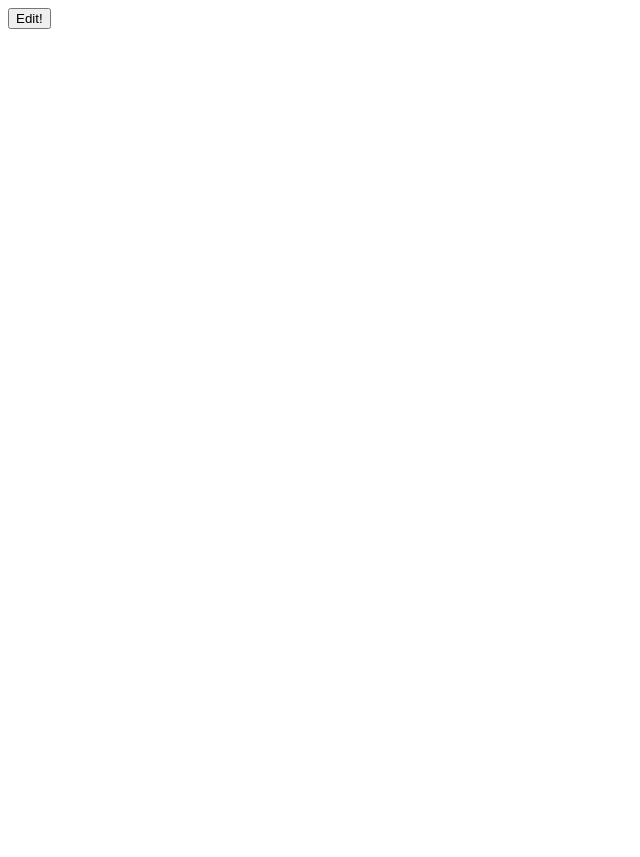
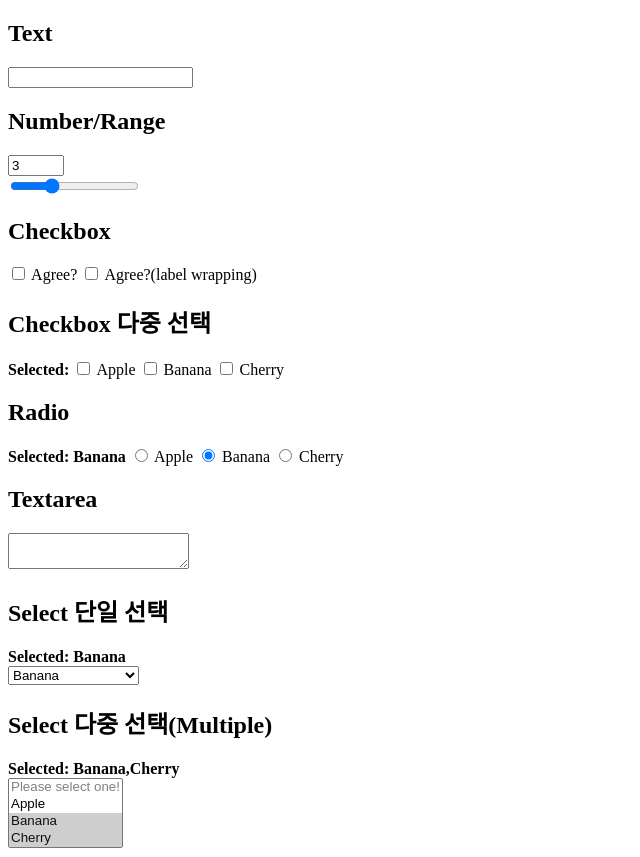
Before and after one commit to ChoJinmok/svelte-test, a Svelte app: page / in a window 1280 px wide. Shown: the whole page, without its empty margins (0-640 px from the left). Before the commit the page ends 800 px from the top, so only its background shows below. Built offline with nearby package versions, Linux system fonts and the light colour scheme.

Commit message:
Add: 요소 바인딩 / 2. 입력 요소 바인딩(Properties, group) 패턴 정리

```diff
--- a/src/App.svelte
+++ b/src/App.svelte
@@ -1,25 +1,154 @@
 <script lang="ts">
-  import { tick } from 'svelte';
-
-  let isShow = false;
-  // Svelte는 this 키워드를 일반요소에 바인딩해서 해당요소를 아래 처럼 직접 검색하지 않고 바로 참조할 수 있다.
-  let inputEl: HTMLInputElement;
-
-  async function toggle() {
-    isShow = !isShow;
-
-    // const inputEl = document.querySelector('input');
-    // querySelector나 querySelectorAll같이 해당 요소를 doc에서 검색하면
-    // 전체 돔을 한번 검색해야하기 때문에 성능이 떨어지게 된다.
-    // -> 검색보다 요소를 직접 바인딩해서 요소 가져오기!
-
-    await tick();
-
-    if (inputEl) inputEl.focus();
-  }
+  let text = '';
+  let number = 3;
+  let checked = false;
+  const fruits = ['Apple', 'Banana', 'Cherry'];
+  let selectedFruits = [];
+  let group = 'Banana';
+  let textarea = '';
+  let select = 'Banana';
+  let multipleSelect = ['Banana', 'Cherry'];
 </script>
 
-<button on:click={toggle}>Edit!</button>
-{#if isShow}
-  <input bind:this={inputEl} />
-{/if}
+<!-- let text = ''; -->
+<section>
+  <h2>Text</h2>
+  <input
+    type="text"
+    bind:value={text} />
+</section>
+
+<!-- let number = 3; -->
+<section>
+  <h2>Number/Range</h2>
+  <div>
+    <input
+      max="10"
+      min="0"
+      type="number"
+      bind:value={number} />
+  </div>
+  <div>
+    <input
+      max="10"
+      min="0"
+      type="range"
+      bind:value={number} />
+  </div>
+</section>
+
+<!-- let checked = false; -->
+<section>
+  <h2>Checkbox</h2>
+  <input
+    type="checkbox"
+    bind:checked /> Agree?
+  <label>
+    <input
+      type="checkbox"
+      bind:checked /> Agree?(label wrapping)
+  </label>
+</section>
+
+<!-- let fruits = ['Apple', 'Banana', 'Cherry']; -->
+<!-- let selectedFruits = []; -->
+<!--
+  group은 Svelte에서 제공하는 키워드
+  각각 체크박스에서 선택된 값이 바인딩된 group에 들어가게된다.
+  다중 선택을 하려면 전체 목록의 데이터와 선택된 데이터를 담아줄 수 있는 또 다른 목록 데이터가 필요
+-->
+<section>
+  <h2>Checkbox 다중 선택</h2>
+  <strong>Selected: {selectedFruits}</strong>
+  {#each fruits as fruit}
+    <label>
+      <input
+        type="checkbox"
+        value={fruit}
+        bind:group={selectedFruits} />
+      {fruit}
+    </label>
+  {/each}
+</section>
+
+<!-- let group = 'Banana'; -->
+<section>
+  <h2>Radio</h2>
+  <!--
+  기본적으로 html에는 name attribute를 제공해서 그룹을 만들 수 있다.
+  Svelte에서는 group 키워드를 통해 더 간편하게 데이터를 처리할 수 있다.
+  <input
+    name="my radio"
+    type="radio"
+    value="Apple" />
+  <input
+    name="my radio"
+    type="radio"
+    value="Banana" />
+  <input
+    name="my radio"
+    type="radio"
+    value="Cherry" />
+  -->
+  <strong>Selected: {group}</strong>
+  <label>
+    <input
+      type="radio"
+      value="Apple"
+      bind:group /> Apple
+  </label>
+  <label>
+    <input
+      type="radio"
+      value="Banana"
+      bind:group /> Banana
+  </label>
+  <label>
+    <input
+      type="radio"
+      value="Cherry"
+      bind:group /> Cherry
+  </label>
+</section>
+
+<!-- let textarea = ''; -->
+<section>
+  <h2>Textarea</h2>
+  <pre>{textarea}</pre>
+  <textarea bind:value={textarea} />
+</section>
+
+<!-- let select = 'Banana'; -->
+<section>
+  <h2>Select 단일 선택</h2>
+  <strong>Selected: {select}</strong>
+  <div>
+    <select bind:value={select}>
+      <option
+        disabled
+        value="">Please select one!</option>
+      <option>Apple</option>
+      <option>Banana</option>
+      <option>Cherry</option>
+    </select>
+  </div>
+</section>
+
+<!-- let multipleSelect = ['Banana', 'Cherry']; -->
+<!-- select에 multiple 추가, 브라우저에서 선택시에 command키와 함께 눌러야 선택된다. -->
+<section>
+  <h2>Select 다중 선택(Multiple)</h2>
+  <strong>Selected: {multipleSelect}</strong>
+  <div>
+    <select
+      multiple
+      bind:value={multipleSelect}>
+      <option
+        disabled
+        value="">Please select one!</option>
+      <option>Apple</option>
+      <option>Banana</option>
+      <option>Cherry</option>
+    </select>
+  </div>
+</section>
```
